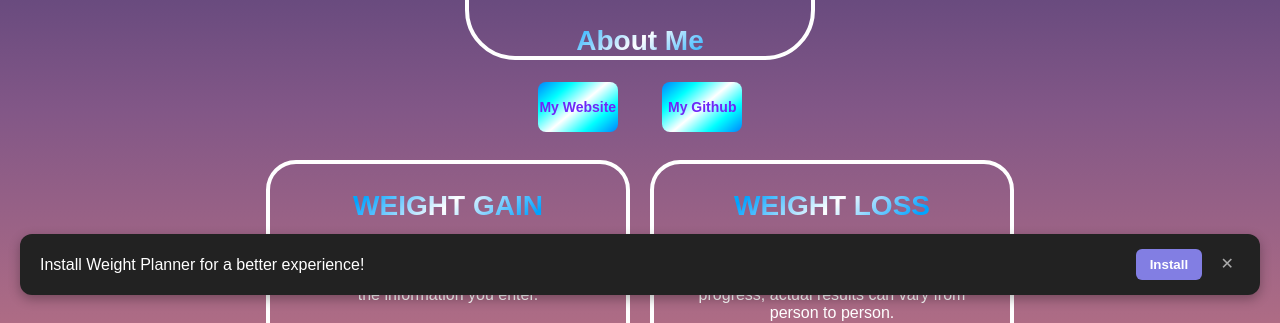
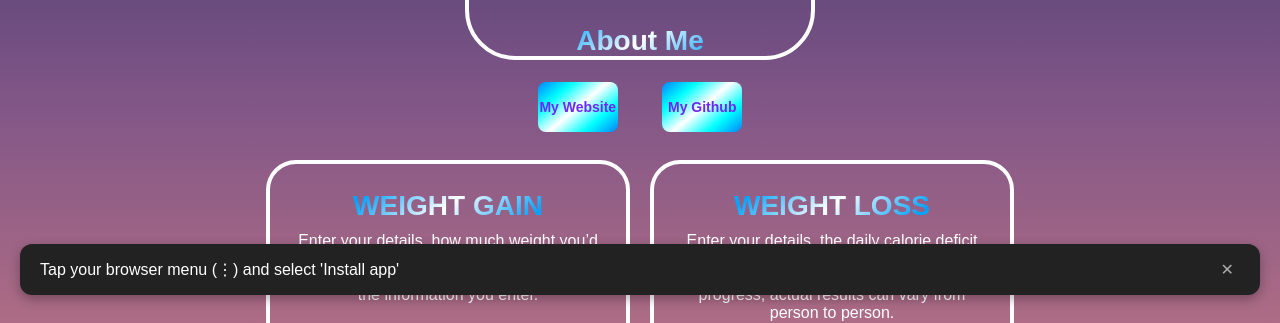
Before and after one commit to faiqali-max/Weight-Journey_Planner, a plain HTML site: page index.html in a window 1280 px wide. Shown: the part 485-808 px from the top of the page. Drawn offline with nearby package versions, Linux system fonts and the light colour scheme.

Commit message:
Update index.html

```diff
--- a/index.html
+++ b/index.html
@@ -51,8 +51,8 @@
     </div>
     <footer class="footer"></footer>
 
-<div id="pwa-alert" style="display: none; position: fixed; bottom: 20px; left: 20px; right: 20px; background: #222; color: #fff; padding: 15px 20px; border-radius: 12px; box-shadow: 0 4px 12px rgba(0,0,0,0.3); z-index: 9999; display: flex; justify-content: space-between; align-items: center; font-family: sans-serif;">
-  <span>Install Weight Planner for a better experience!</span>
+<div id="pwa-alert" style="display: none; position: fixed; bottom: 20px; left: 20px; right: 20px; background: #222; color: #fff; padding: 15px 20px; border-radius: 12px; box-shadow: 0 4px 12px rgba(0,0,0,0.3); z-index: 9999; justify-content: space-between; align-items: center; font-family: sans-serif;">
+  <span id="pwa-text">Install Weight Planner for a better experience!</span>
   <div>
     <button id="pwa-install-btn" style="background: #827ee3; color: white; border: none; padding: 8px 14px; border-radius: 6px; cursor: pointer; font-weight: bold; margin-right: 8px;">Install</button>
     <button id="pwa-close-btn" style="background: transparent; color: #aaa; border: none; font-size: 16px; cursor: pointer;">✕</button>
@@ -245,30 +245,45 @@
     });
   };
 
-    let deferredPrompt;
+  let deferredPrompt;
   const alertBox = document.getElementById('pwa-alert');
   const installBtn = document.getElementById('pwa-install-btn');
   const closeBtn = document.getElementById('pwa-close-btn');
+  const pwaText = document.getElementById('pwa-text');
 
-  // Check if already installed or previously dismissed in this session
+  // Hide permanently if already installed or dismissed previously
   const isStandalone = window.matchMedia('(display-mode: standalone)').matches || window.navigator.standalone === true;
-  const isDismissed = localStorage.getItem('pwa_dismissed');
+  const isInstalled = localStorage.getItem('pwa_installed') === 'true';
+  const isDismissed = localStorage.getItem('pwa_dismissed') === 'true';
 
-  if (!isStandalone && !isDismissed) {
-    // Listen for installability
+  if (isStandalone || isInstalled || isDismissed) {
+    alertBox.style.display = 'none';
+  } else {
+    // Listen for desktop/supported prompt event
     window.addEventListener('beforeinstallprompt', (e) => {
       e.preventDefault();
       deferredPrompt = e;
-      alertBox.style.display = 'flex'; // Show alert banner
+      alertBox.style.display = 'flex';
     });
+
+    // Fallback for Mobile: If mobile doesn't fire beforeinstallprompt,
+    // show a friendly hint after 3 seconds explaining how to install via browser menu
+    setTimeout(() => {
+      if (alertBox.style.display === 'none' && !localStorage.getItem('pwa_installed')) {
+        pwaText.innerText = "Tap your browser menu (⋮) and select 'Install app'";
+        installBtn.style.display = 'none'; // Hide install button since mobile menu handles it
+        alertBox.style.display = 'flex';
+      }
+    }, 3000);
   }
 
-  // Handle Install Click
+  // Handle Install Click (PC)
   installBtn.addEventListener('click', async () => {
     if (deferredPrompt) {
       deferredPrompt.prompt();
       const { outcome } = await deferredPrompt.userChoice;
       if (outcome === 'accepted') {
+        localStorage.setItem('pwa_installed', 'true');
         alertBox.style.display = 'none';
       }
       deferredPrompt = null;
@@ -278,16 +293,15 @@
   // Handle Close/Dismiss Click
   closeBtn.addEventListener('click', () => {
     alertBox.style.display = 'none';
-    localStorage.setItem('pwa_dismissed', 'true'); // Keeps it hidden if user closes it
+    localStorage.setItem('pwa_dismissed', 'true');
   });
 
-  // Hide permanently once installed
+  // Automatically save state once installation completes
   window.addEventListener('appinstalled', () => {
+    localStorage.setItem('pwa_installed', 'true');
     alertBox.style.display = 'none';
-    localStorage.setItem('pwa_dismissed', 'true');
     deferredPrompt = null;
   });
-
 
 </script>
 
```
